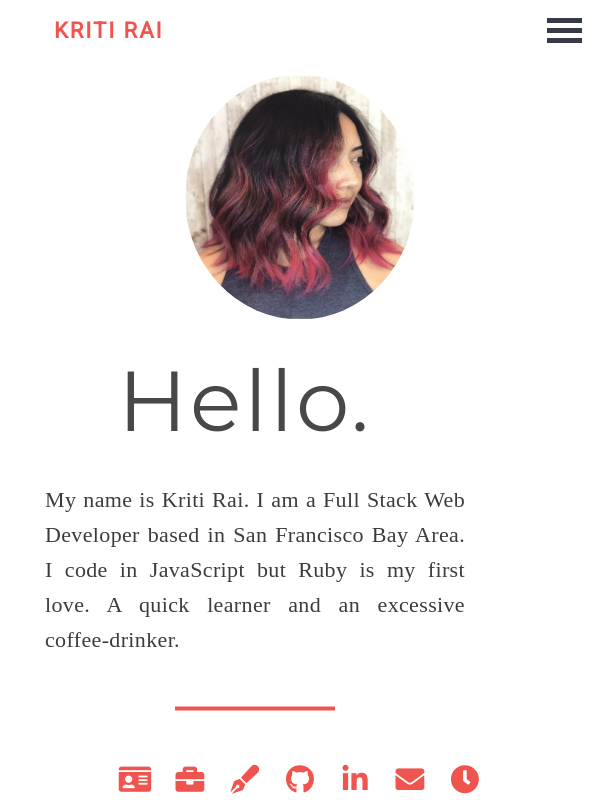
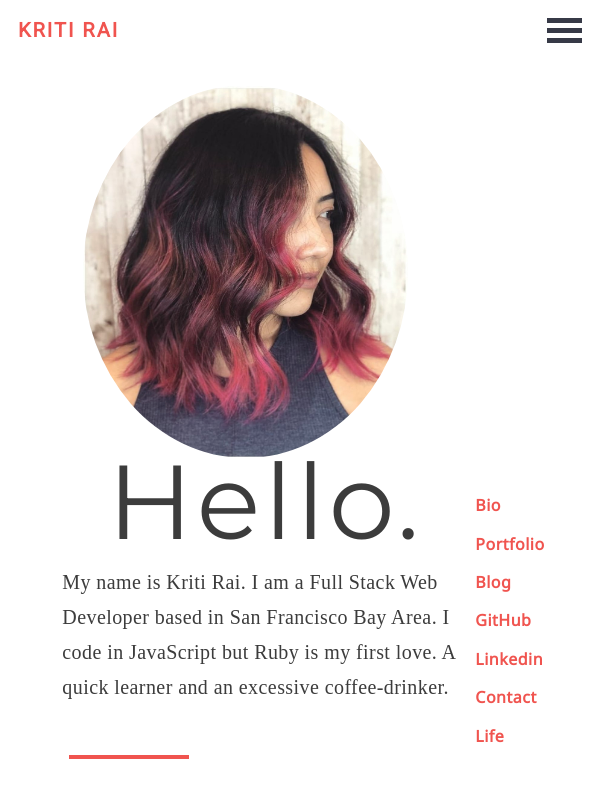
Before and after one commit to kriti-rai/my-react-portfolio, a React (Create React App) app: page / in a window 600 px wide. Built offline with nearby package versions, Linux system fonts and the light colour scheme; a web font is replaced by a local one.

Commit message:
Update queries and styles

```diff
--- a/src/App.css
+++ b/src/App.css
@@ -27,7 +27,7 @@ body {
 .header-name-light div a, .header-name-red div a  {
   position: absolute;
   left: 36px;
-  margin-top: 36px;
+  top: 36px;
   font-size: 20px;
   font-family: 'Roboto', sans-serif;
   text-decoration: none;
@@ -45,7 +45,7 @@ body {
 
 @media all and (max-width: 499px) {
   .header-name-light div a, .header-name-red div a  {
-    margin-left: 18px;
+    left: 10px;
     margin-top: 18px;
     height: 20px;
     position: absolute;
@@ -54,11 +54,8 @@ body {
 }
 @media all and (min-width: 500px) and (max-width: 1299px){
   .header-name-light div a, .header-name-red div a  {
-    margin: 18px 0 18px 18px;
-    font-size: 22px;
-    height: 20px;
-    display: block;
-    position: absolute;
+    top: 18px;
+    left: 18px;
   }
 }
 
--- a/src/styles/Home.css
+++ b/src/styles/Home.css
@@ -13,11 +13,11 @@
 .blurb {
   font-family: 'Quattrocento', serif;
   color: #3c3c3c;
-  font-size: 2.3rem;
+  font-size: 22px;
 }
 .header {
   font-family: "Montserrat", serif;
-  color: #484848 /*c3c3c*/;
+  color: #3c3c3c;
 }
 
 /*////////////////////////////////SMALLER PHONES (iPHONE 5, 6/7//8)///////////////////////////////*/
@@ -126,20 +126,19 @@
     margin-right: auto;
     top: 50%;
     transform: translate(0, -50%);
-    max-width: 85%;
-    height: auto;
+    height: 400px;
   }
   .home-left-col {
-    width: 925px;
     display: inline-block;
     position: relative;
+    margin-right: 100px;
+    vertical-align: top;
+    padding-top: 23px;
   }
   .intro {
-    width: 512px; /*512*/
+    max-width: 512px;
     display: inline-block;
     position: relative;
-    vertical-align: top;
-    margin: 25px 0;
   }
   .header {
     font-size: 105px;
@@ -151,9 +150,8 @@
   .blurb {
     text-align: left;
     font-size: 20px;
-    line-height: 40px;
+    line-height: 35px;
     letter-spacing: 0.42px;
-    max-width: 512px;
     margin-bottom: 20px;
     margin-left: 7px;
     position: relative;
@@ -167,207 +165,106 @@
      position: relative;
   }
   .home-right-col {
-    max-width: 160px;
-    vertical-align: top;
     display: inline-block;
     position: relative;
     text-align: left;
+    vertical-align: top;
   }
   .sidebar-menu {
-    margin-left: 15px;
-    margin-top: 75px;
+    padding: 0;
+    margin-top: 78px;
     position: relative;
     display: inline-block;
     list-style-type: none;
   }
   .sidebar-menu-item i {
-    height: 2.7rem;
-    color: #f0544f;
+    display:none;
+  }
+  .sidebar-menu li {
+    height: 2.4rem;
     cursor: pointer;
-    font-size: 1.25rem;
-    margin-right: 10px;
   }
   .sidebar-menu a {
     text-decoration: none;
   }
   .menu-label {
     color: #f0544f;
-    font-size: 1.125rem;
-    visibility: hidden;
-    opacity: 0;
-    transition: opacity .2s, visibility .2s;
+    font-size: 18px;
+    font-family: "Noto Sans", serif;
+    font-weight: bold;
+    letter-spacing: 0.5px;
   }
-  .sidebar-menu-item:hover .menu-label {
-    visibility: visible;
-    opacity: 1;
+  .menu-label:hover {
+    color: #484848;
   }
   .profile-pic img {
-    width: 285px;
-    height: 315px;
+    width: 325px;
+    height: 373px;
   }
   .profile-pic {
     display: inline-block;
     position: relative;
     left: 0;
-    top: 45px;
-    margin-right: 85px;
+    top: 25px;
+    margin-right: 100px;
     height: auto;
+  }
+  .phone-footer-container {
+    display: none;
   }
 }
 
 
-@media screen and (min-width: 500px) and (max-width: 1328px) {
+@media screen and (min-width: 500px) and (max-width: 1332px) {
   .home-content {
-    margin: 20px auto;
-    padding: 0;
     height: auto;
   }
-  .intro {
-    margin: 20px auto;
+  .profile-pic img {
+    width: 325px;
+    height: 373px;
   }
-  .home-left-col, .home-right-col {
-    display: block;
-    text-align: center;
-    margin: 0 auto;
-    max-width: 800px;
-  }
-  .home-right-col {
-    height: 60px;
-    margin-top: 35px;
-    display: block;
-  }
-  .header {
-    font-size: 85px;
-    letter-spacing: 3px;
-    margin: 0;
-    position: relative;
-    text-align: center;
-  }
-  .divider-red {
-    text-align: center;
-    margin: 0 auto;
-    display: block;
-    margin-top: 20px;
-    width: 160px;
-  }
-  .blurb {
-    line-height: 30px;
-    letter-spacing: 0.37px;
-    margin: 30px 0 0;
-    text-align: justify;
-  }
-  .profile-pic {
-    margin: 0 auto 50px;
-    display: block;
-  }
-  /* .profile-pic img {
-    width: 230px;
-    height: 245px;
-  } */
-  .sidebar-menu {
-    margin: 0;
-    padding: 0;
-    height: 30px;
-    display: block;
-    position: absolute;
-    left: 50%;
-    transform: translate(-50%, 0);
-    width: 100%;
-  }
-  .sidebar-menu li {
-    margin: 0;
-    display: inline;
-  }
-  .menu-label {
-    display: none;
-  }
-  .sidebar-menu i {
-    width: 60px;
-    font-size: 1.8em;
-    margin: 0;
-    -webkit-animation-duration: 1s;
-    animation-duration: 1s;
-    -webkit-animation-fill-mode: both;
-    animation-fill-mode: both;
-    -webkit-animation-timing-function: ease-in-out;
-    animation-timing-function: ease-in-out;
-    animation-iteration-count: infinite;
-    -webkit-animation-iteration-count: infinite;
-  }
-  .sidebar-menu i:hover {
-    animation-name: bounce;
-    -moz-animation-name: bounce;
-  }
-  @keyframes bounce {
-  	0%, 100%, 20%, 50%, 80% {
-  		-webkit-transform: translateY(0);
-  		-ms-transform:     translateY(0);
-  		transform:         translateY(0)
-  	}
-  	40% {
-  		-webkit-transform: translateY(-30px);
-  		-ms-transform:     translateY(-30px);
-  		transform:         translateY(-30px)
-  	}
-  	60% {
-  		-webkit-transform: translateY(-15px);
-  		-ms-transform:     translateY(-15px);
-  		transform:         translateY(-15px)
-  	}
+  .profile-pic, .home-left-col {
+    margin-right: 40px;
   }
 }
 
-
-@media screen and (min-width: 500px) and (max-width: 790px) {
-  home-content {
-    margin: 50px 0 0 0;
-    padding: 0;
-    position: absolute;
+@media screen and (min-width: 500px) and (max-width: 995px) {
+  .home-content {
     height: auto;
-    width: 100%;
+    margin-top: 30px;
     overflow: hidden;
   }
-  .home-left-col, .home-right-col {
-    display: block;
+  .home-left-col {
     text-align: center;
-    width: 100%;
-    overflow-x: hidden;
+    padding: 30px 40px 0 0;
   }
   .header {
     margin: 0;
-    max-width: 400px;
-    display: block;
-    overflow-x: hidden;
-  }
-  .blurb {
-    font-size: 22px;
-    line-height: 35px;
-    letter-spacing: 0.35px;
-    width: 420px;
+    text-align: center;
   }
   .home-right-col {
     margin: 0;
-    height: 80px;
+    vertical-align: bottom;
   }
   .divider-red {
     margin-top: 50px;
   }
-  .profile-pic img {
-    width: 230px;
-    height: 245px;
+  .menu-label {
+    font-size: 16px;
   }
-  .sidebar-menu {
-    height: auto;
-  }
-
-  .sidebar-menu i {
-    width: 55px;
-    padding: 35px 0;;
+  .profile-pic {
+    display: block;
   }
 }
 
-@media screen and (min-width: 500px) and (max-width: 790px) and (max-height: 700px) {
+@media screen and (min-width: 500px) and (max-width: 661px) {
   .home-content {
     height: 100vh;
   }
+
+  .home-left-col {
+    margin: 0;
+    padding-right: 0;
+    max-width: 420px;
+  }
 }
```
